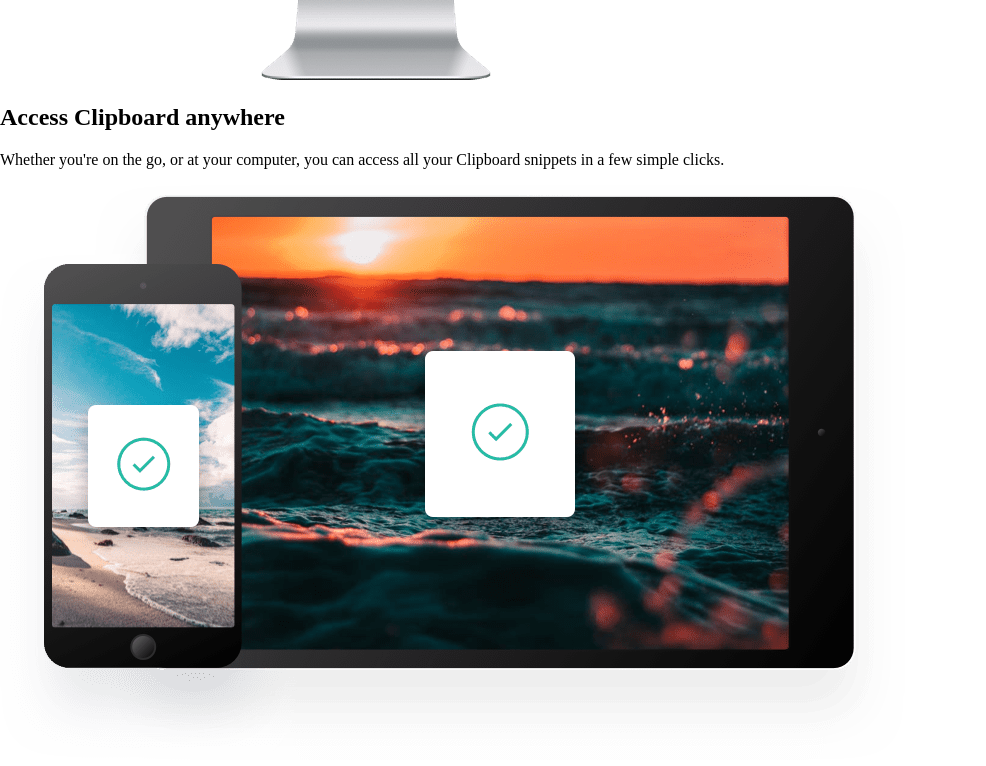
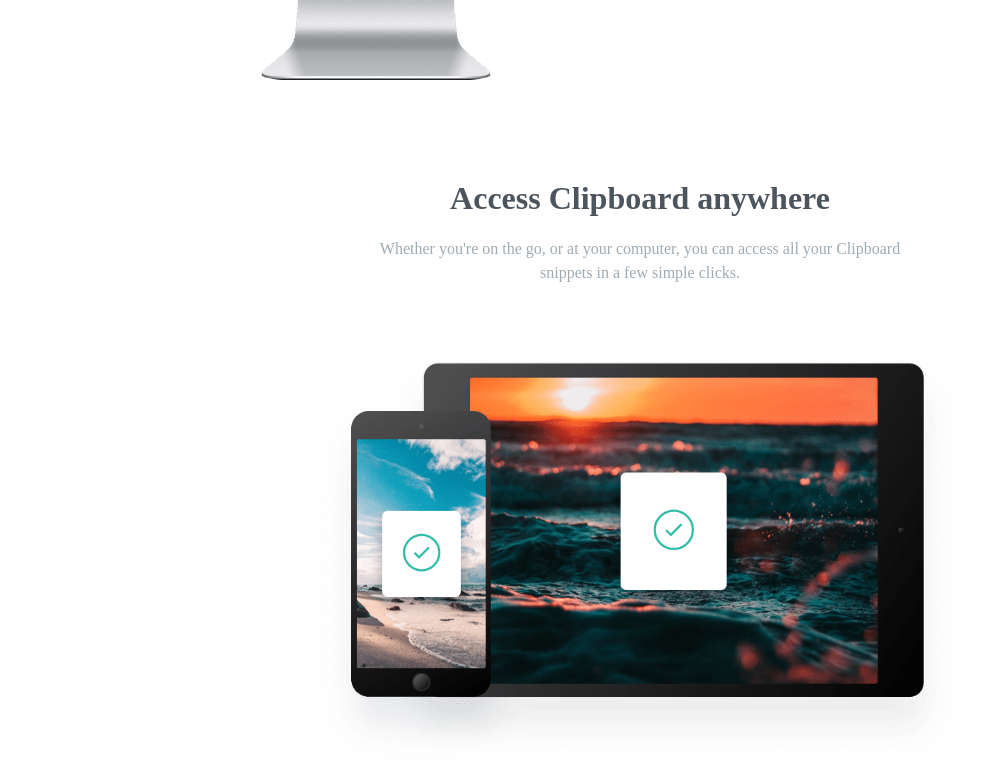
Before and after one commit to Arathi808/Clipboard-landing-page, a plain HTML site: page clipboard-landing-page-master/index.html in a window 1280 px wide. Shown: the part 1354-2120 px from the top of the page, without its empty margins (0-986 px from the left). Drawn offline with Linux system fonts and the light colour scheme; a web font is replaced by a local one.

Commit message:
styled next content section

```diff
--- a/clipboard-landing-page-master/style.css
+++ b/clipboard-landing-page-master/style.css
@@ -153,3 +153,29 @@ body{
     line-height: 1.5;
     margin-top: 0;
 }
+
+.access{
+    display: flex;
+    justify-content: center;
+    flex-direction: column;
+    align-items: center;
+    margin-top: 70px;
+    /* max-width: 300px; */
+}
+.access h2{
+    color: hsl(210, 10%, 33%);
+    font-size: 2rem;
+    font-weight: 550;
+    margin-bottom: 20px;
+}
+.access p{
+    color:hsl(201, 11%, 66%);
+    margin-top: 0;
+    max-width: 560px;
+    text-align: center;
+    line-height: 1.5;
+    margin-bottom: 70px;
+}
+.access img{
+    width: 50%;
+}
```
